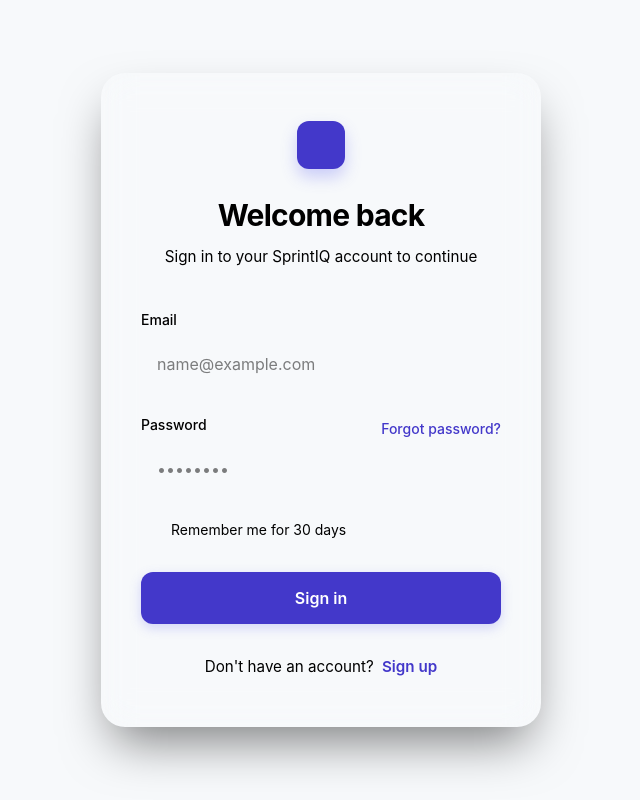
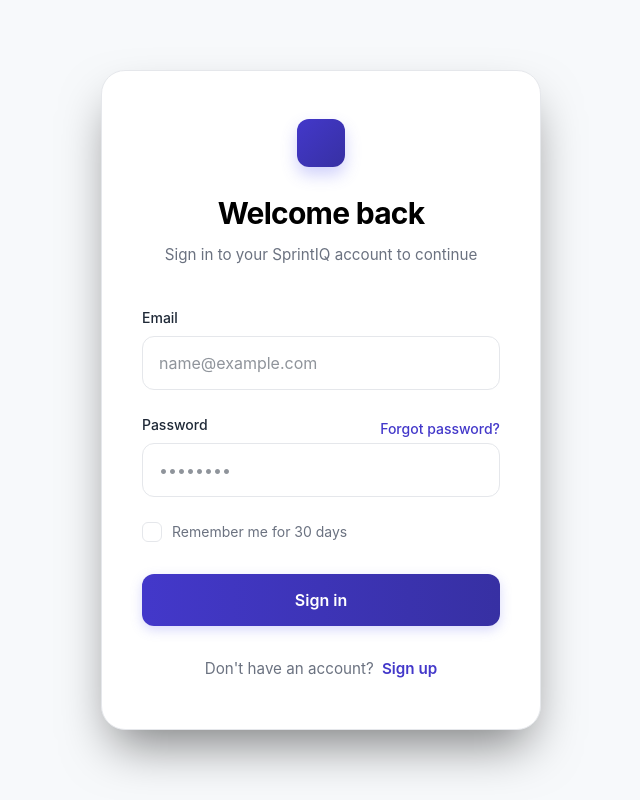
Before and after one commit to Karthick-sketch/sprintiq-ui, an Angular app: page /login in a window 1280 px wide. Shown: the whole page, without its empty margins (319-959 px from the left). Built offline with nearby package versions, Linux system fonts and the light colour scheme; no server answers.

Commit message:
feat: add global design tokens and update button and logo styles to use linear gradients

```diff
--- a/src/app/pages/login/login.component.css
+++ b/src/app/pages/login/login.component.css
@@ -44,7 +44,11 @@
 .logo {
   width: 48px;
   height: 48px;
-  background-color: var(--primary-color);
+  background: linear-gradient(
+    135deg,
+    var(--primary-color),
+    var(--primary-hover)
+  );
   border-radius: 12px;
   box-shadow: 0 8px 16px rgba(99, 102, 241, 0.3);
   position: relative;
@@ -237,7 +241,11 @@
 .submit-btn {
   width: 100%;
   padding: 1rem;
-  background-color: var(--primary-color);
+  background: linear-gradient(
+    to right,
+    var(--primary-color),
+    var(--primary-hover)
+  );
   color: white;
   border: none;
   border-radius: 12px;
--- a/src/app/pages/signup/signup.component.css
+++ b/src/app/pages/signup/signup.component.css
@@ -46,7 +46,11 @@
 .logo {
   width: 48px;
   height: 48px;
-  background-color: var(--primary-color);
+  background: linear-gradient(
+    135deg,
+    var(--primary-color),
+    var(--primary-hover)
+  );
   border-radius: 12px;
   box-shadow: 0 8px 16px rgba(99, 102, 241, 0.3);
   position: relative;
@@ -254,7 +258,11 @@
 .submit-btn {
   width: 100%;
   padding: 1rem;
-  background-color: var(--primary-color);
+  background: linear-gradient(
+    to right,
+    var(--primary-color),
+    var(--primary-hover)
+  );
   color: white;
   border: none;
   border-radius: 12px;
--- a/src/styles.css
+++ b/src/styles.css
@@ -3,6 +3,13 @@
 
 :root {
   --primary-color: #4338ca;
+  --primary-hover: #3730a3;
+  --card-bg: #ffffff;
+  --border-color: #e5e7eb;
+  --text-main: #1f2937;
+  --text-muted: #6b7280;
+  --input-bg: #ffffff;
+  --error-color: #ef4444;
 }
 
 body {
@@ -15,7 +22,11 @@
 
 .primary-btn {
   color: white;
-  background-color: var(--primary-color);
+  background: linear-gradient(
+    to right,
+    var(--primary-color),
+    var(--primary-hover)
+  );
   cursor: pointer;
   padding: 0.5rem 1rem;
   border-radius: 0.25rem;
```
